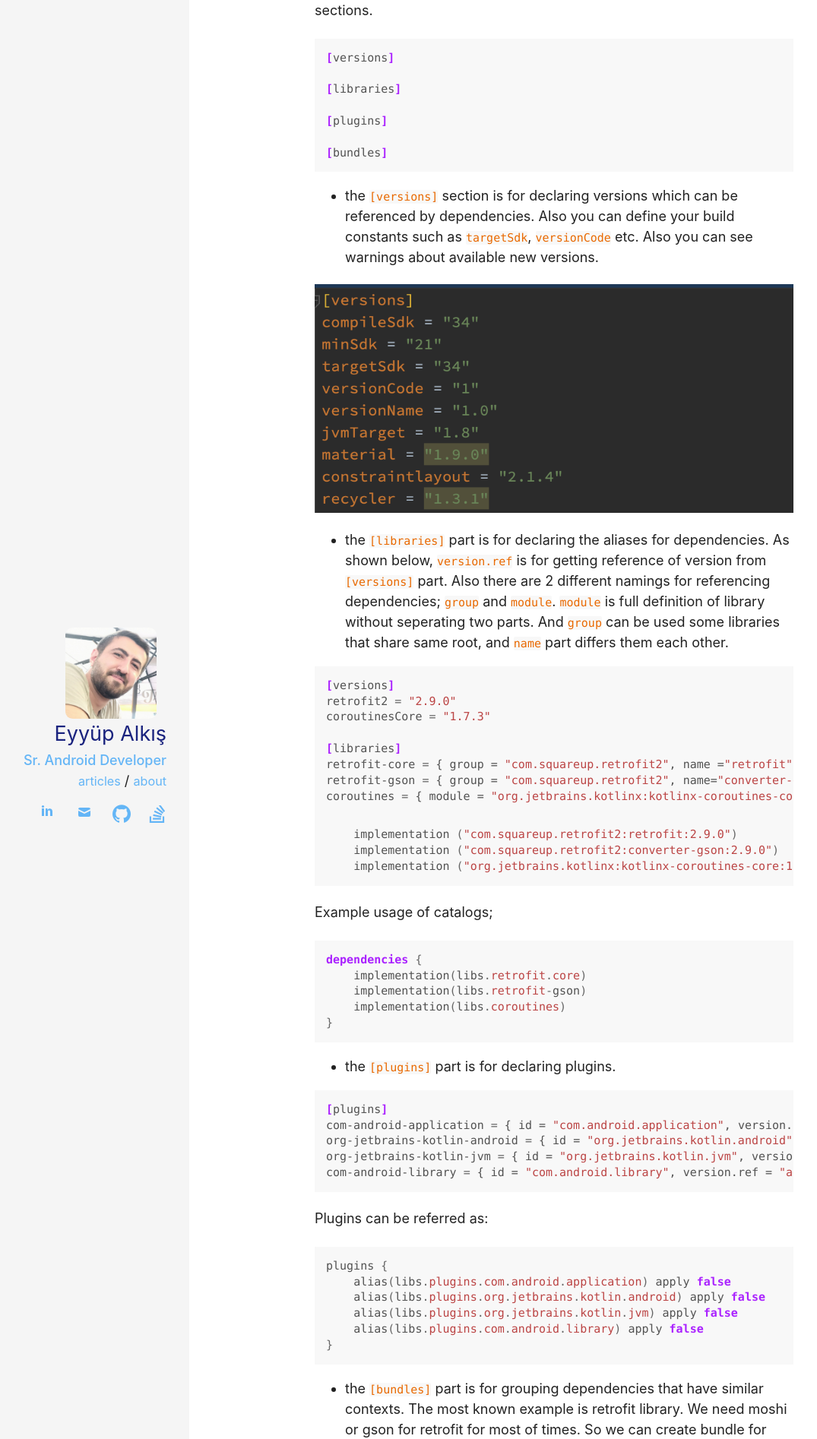
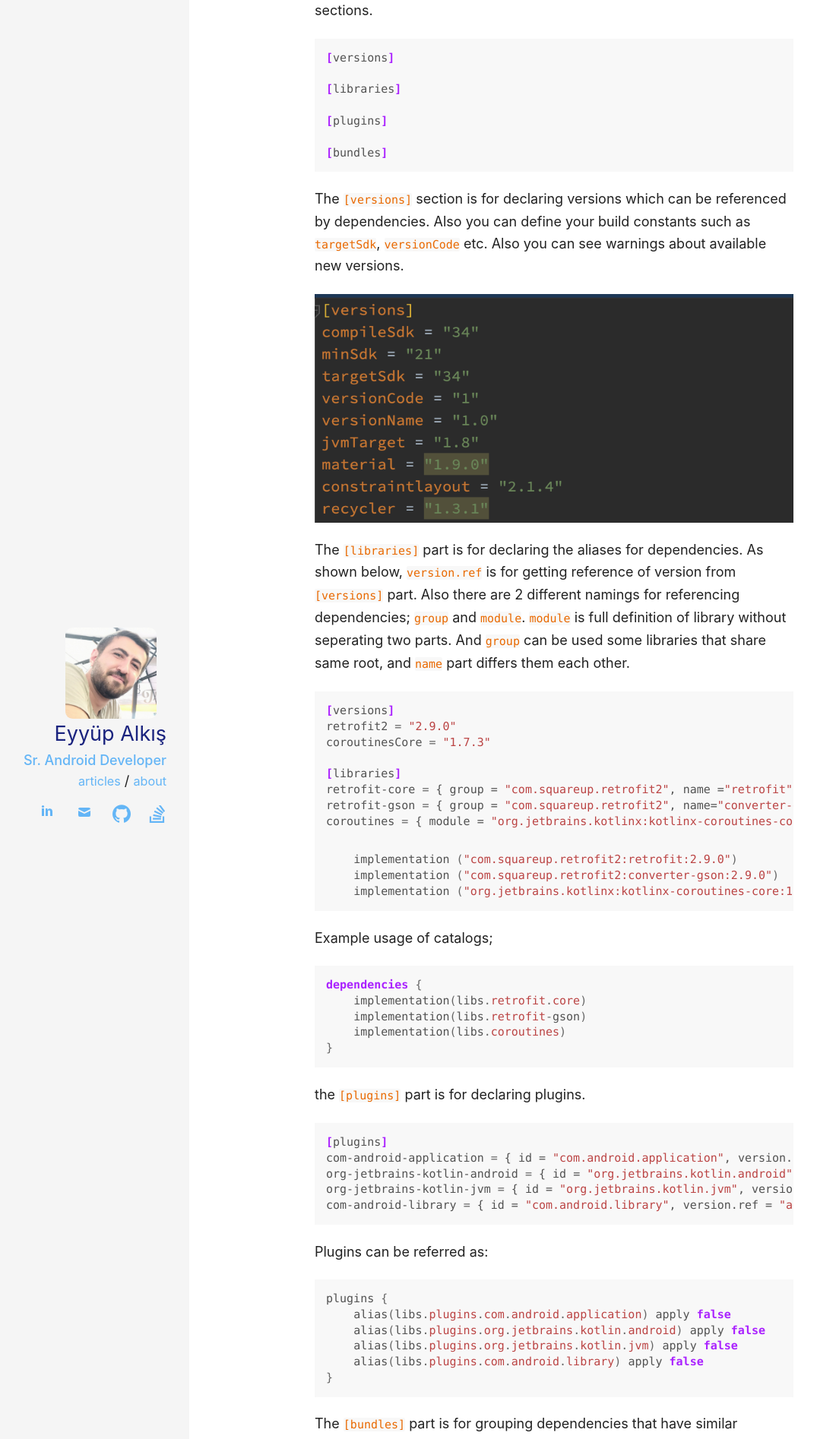
Before and after one commit to EyyupAlkis/About, a Jekyll site: the page built from _posts/2022-11-23-version-catalog.md, in a window 1280 px wide. Shown: the part 1482-3376 px from the top of the page at 76% size, without its empty margins (71-1146 px from the left). Built offline with Jekyll 4.4.1, drawn with Linux system fonts in a browser that asks for light colours.

Commit message:
refactor

````diff
--- a/_posts/2022-11-23-version-catalog.md
+++ b/_posts/2022-11-23-version-catalog.md
@@ -31,12 +31,12 @@ For now android studio supports only for version catalogs in TOML format. But it
 
 [bundles]
 ```
-- the `[versions]` section is for declaring versions which can be referenced by dependencies. Also you can define your build constants such as `targetSdk`, `versionCode` etc. Also you can see warnings about available new versions.
+The `[versions]` section is for declaring versions which can be referenced by dependencies. Also you can define your build constants such as `targetSdk`, `versionCode` etc. Also you can see warnings about available new versions.
 <p align="center">
   <img src="/img/version-catalog/toml-1.png" />
 </p>
 
-- the `[libraries]` part is for declaring the aliases for dependencies. As shown below, `version.ref` is for getting reference of version from `[versions]` part. Also there are 2 different namings for referencing dependencies; `group` and `module`. `module` is full definition of library without seperating two parts. And `group` can be used some libraries that share same root, and `name` part differs them each other.
+The `[libraries]` part is for declaring the aliases for dependencies. As shown below, `version.ref` is for getting reference of version from `[versions]` part. Also there are 2 different namings for referencing dependencies; `group` and `module`. `module` is full definition of library without seperating two parts. And `group` can be used some libraries that share same root, and `name` part differs them each other.
 
 ```toml
 [versions]
@@ -65,7 +65,7 @@ dependencies {
 }
 ```
 
-- the `[plugins]` part is for declaring plugins.
+the `[plugins]` part is for declaring plugins.
 
 ```toml
 [plugins]
@@ -86,7 +86,7 @@ plugins {
 }
 ```
 
-- the `[bundles]` part is for grouping dependencies that have similar contexts. The most known example is retrofit library. We need moshi or gson for retrofit for most of times. So we can create bundle for that and we can define once for all places can be used.
+The `[bundles]` part is for grouping dependencies that have similar contexts. The most known example is retrofit library. We need moshi or gson for retrofit for most of times. So we can create bundle for that and we can define once for all places can be used.
 
 ```toml
 [libraries]
````
